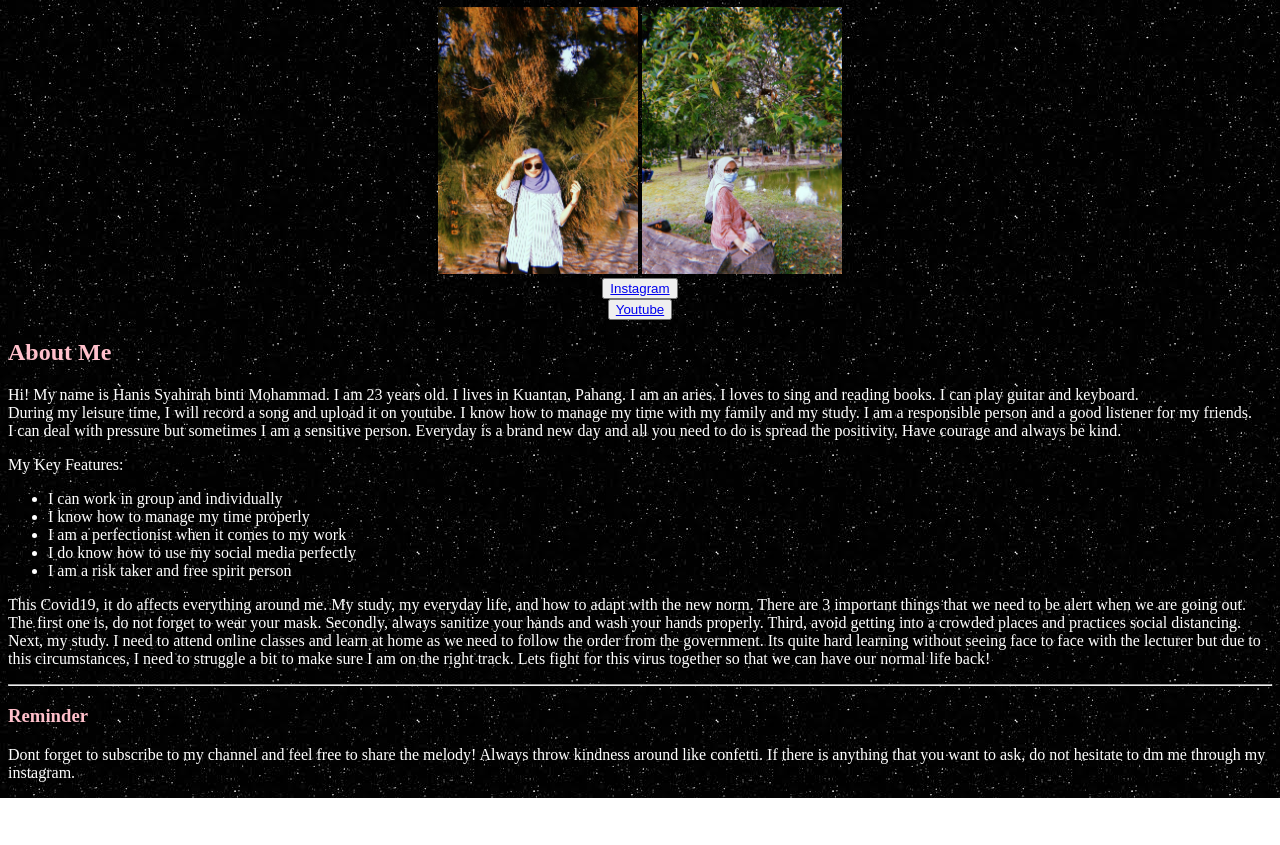
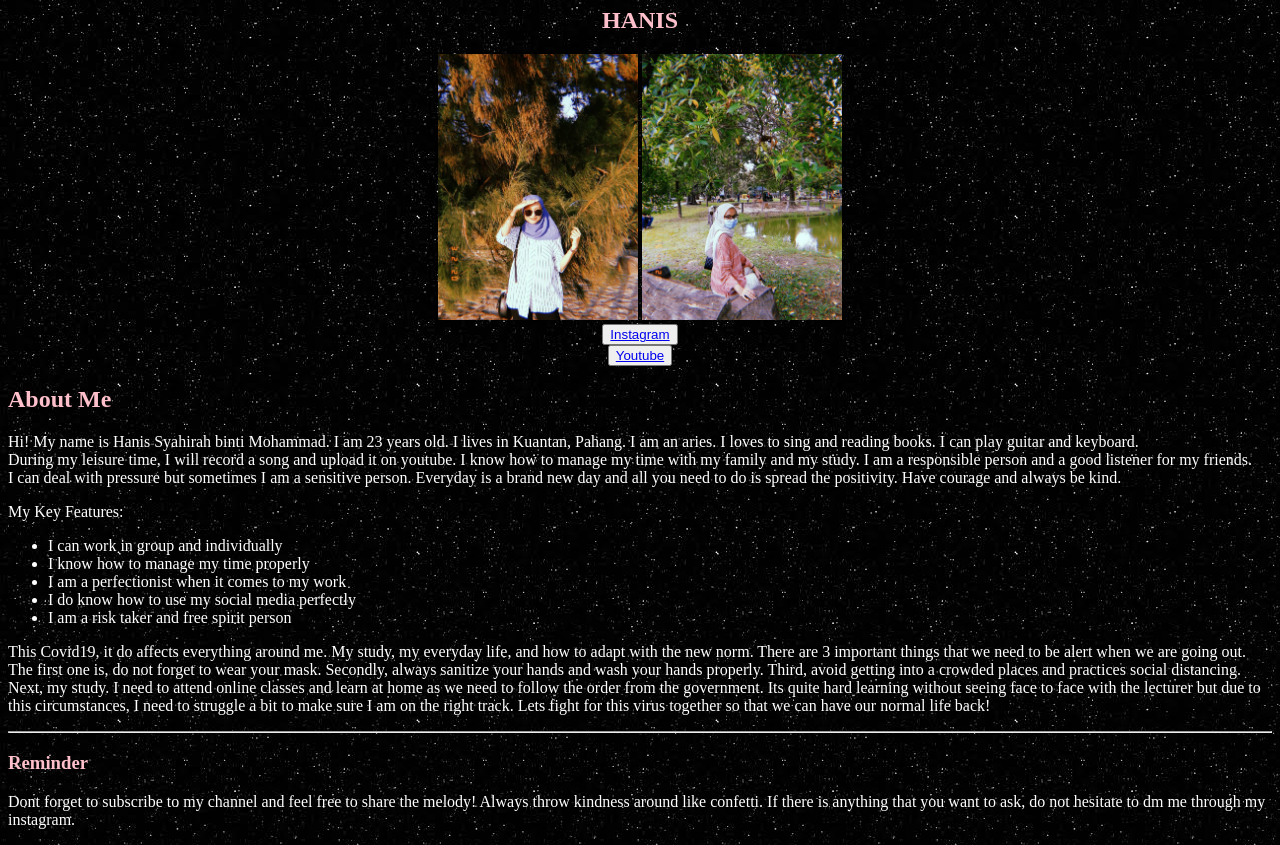
Before and after one commit to Hanissyhrh/website-personal, a plain HTML site: page basic-example.html in a window 1280 px wide. Shown: the part 73-918 px from the top of the page. Before the commit the page ends 871 px from the top, so only its background shows below. Drawn offline with Linux system fonts and the light colour scheme.

Commit message:
Update basic-example.html

```diff
--- a/basic-example.html
+++ b/basic-example.html
@@ -8,6 +8,8 @@
 <body>
 
 <center><h1 style ="color: pink"> MY PERSONAL BIOGRAPHY</h1></center></h1>
+
+<center><h2 style ="color: pink"> HANIS </h2></center>
 
 <center><img src="hanis.jpg" width="200px"> <img src="cantik.jpg" width="200px"></center>
 
```
